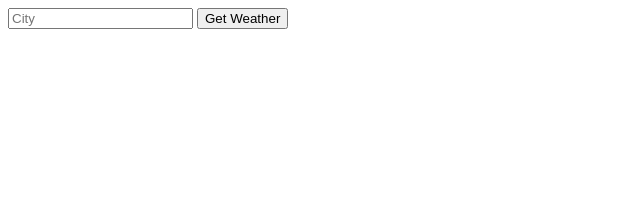
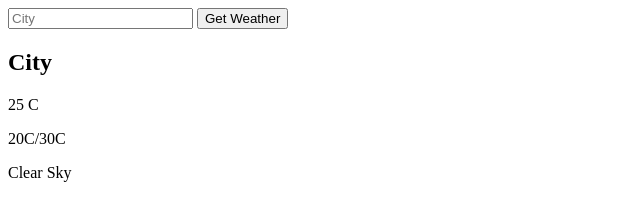
Before and after one commit to newhorizon-tech/weather-app, a plain HTML site: page index.html in a window 1280 px wide. Shown: the whole page, without its empty margins (0-640 px from the left). Drawn offline with Linux system fonts and the light colour scheme.

Commit message:
Add card to layout

```diff
--- a/index.html
+++ b/index.html
@@ -1,16 +1,26 @@
 <!DOCTYPE html>
 <html lang="en">
+
 <head>
   <meta charset="UTF-8">
   <meta name="viewport" content="width=device-width, initial-scale=1.0">
   <meta http-equiv="X-UA-Compatible" content="ie=edge">
-  <script type="text/javascript" src = "main.js" defer>  </script>
+  <script type="text/javascript" src="main.js" defer> </script>
   <title>Weather App</title>
 </head>
+
 <body>
 
   <input type="text" placeholder="City" id="city-field">
   <button type="button" id="city-btn">Get Weather</button>
+  <section id="display">
+    <div class="card">
+      <h1 id="city">City</h1>
+      <p id="temp">25 C</p>
+      <p id="min-max">20C/30C</p>
+      <p id="desc">Clear Sky</p>
+    </div>
+  </section>
+</body>
 
-</body>
 </html>
```
